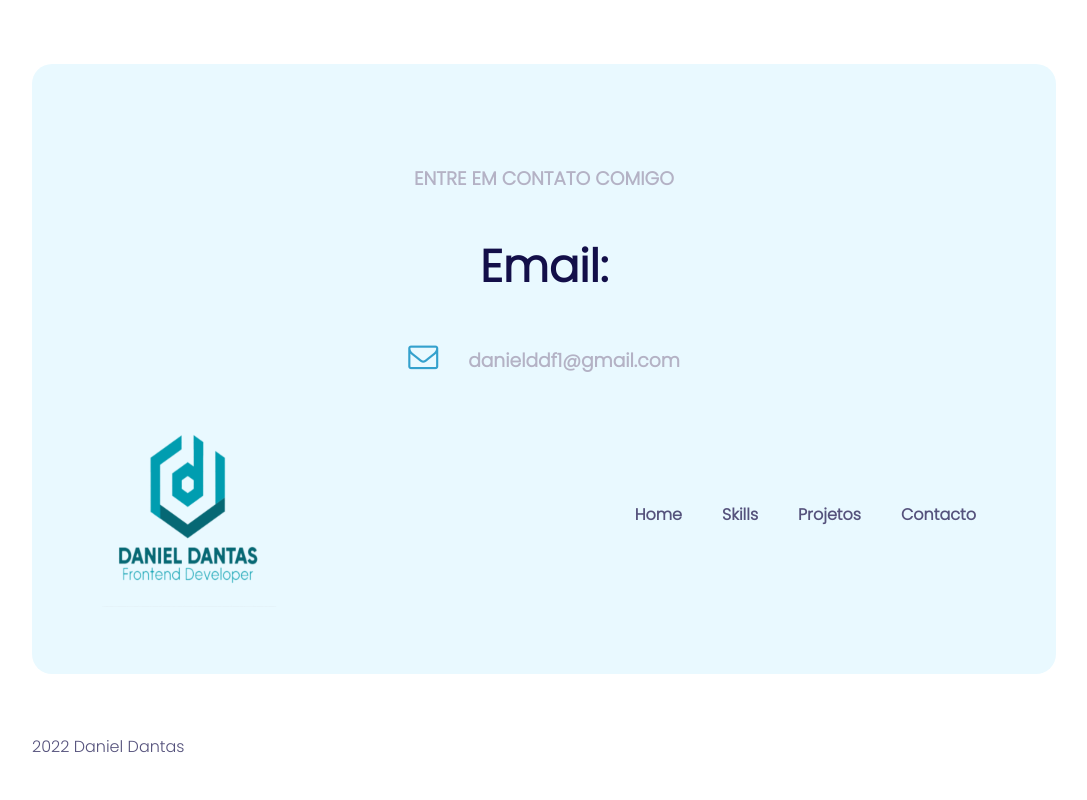
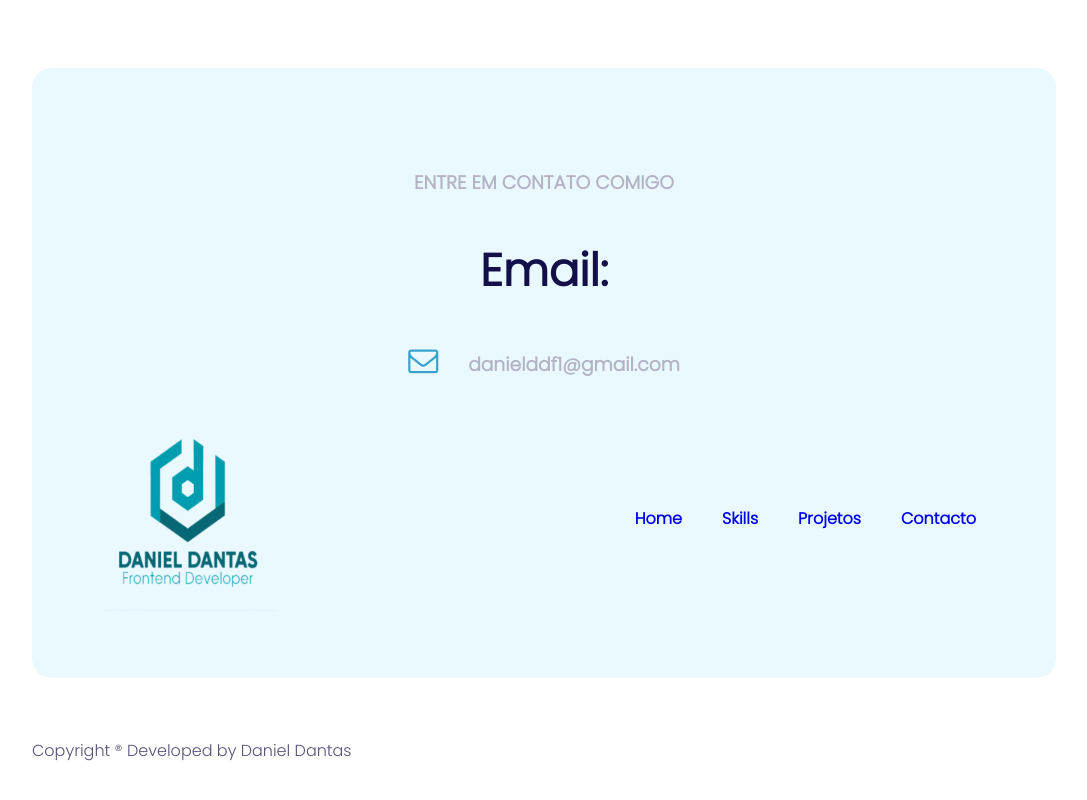
Before and after one commit to dandantas-code/dandantas-code.github.com, a plain HTML site: page MyPortfolio/index.html in a window 1280 px wide. Shown: the part 2690-3490 px from the top of the page, without its empty margins (96-1183 px from the left). Drawn offline with Linux system fonts and the light colour scheme; some packages are replaced by stand-ins of ours; a script that the page names is missing.

Commit message:
Add files via upload

```diff
--- a/MyPortfolio/index.html
+++ b/MyPortfolio/index.html
@@ -125,6 +125,7 @@
                     <div class="hover">
                         <h4>Aplicação</h4>
                         <a href="https://github.com/dandantas-code/dandantas-code.github.io/tree/main/OBarba" target="_blank" class="highlight">Github<i class="fa fa-arrow-right"></i></a>
+                        <a href="https://dandantas-code.github.io/OBarba" target="_blank" class="highlight">Ver projeto<i class="fa fa-arrow-right"></i></a>
                     </div>
                 </div>
                 <div class="grid-box">
@@ -175,17 +176,17 @@
             <div class="quick-links">
                 <div class="brand"><img src="./img/logo-fav-web.png"></div>
                 <ul>
-                    <li>Home</li>
-                    <li>Skills</li>
-                    <li>Projetos</li>
-                    <li>Contacto</li>
+                    <li><a href="#header">Home</li></a>
+                    <li><a href="#skills">Skills</li></a>
+                    <li><a href="#projetos">Projetos</li></a>
+                    <li><a href="#contacto">Contacto</li></a>
                 </ul>
             </div>
         </div>
     </section>
 
     <div class="copyright container">
-        <p>2022 Daniel Dantas</p>
+        <p>Copyright ® Developed by Daniel Dantas</p>
     </div>
 
     <script>
```
Also changed, not shown: MyPortfolio/img/prj-1.png, MyPortfolio/img/prj-2.png.
